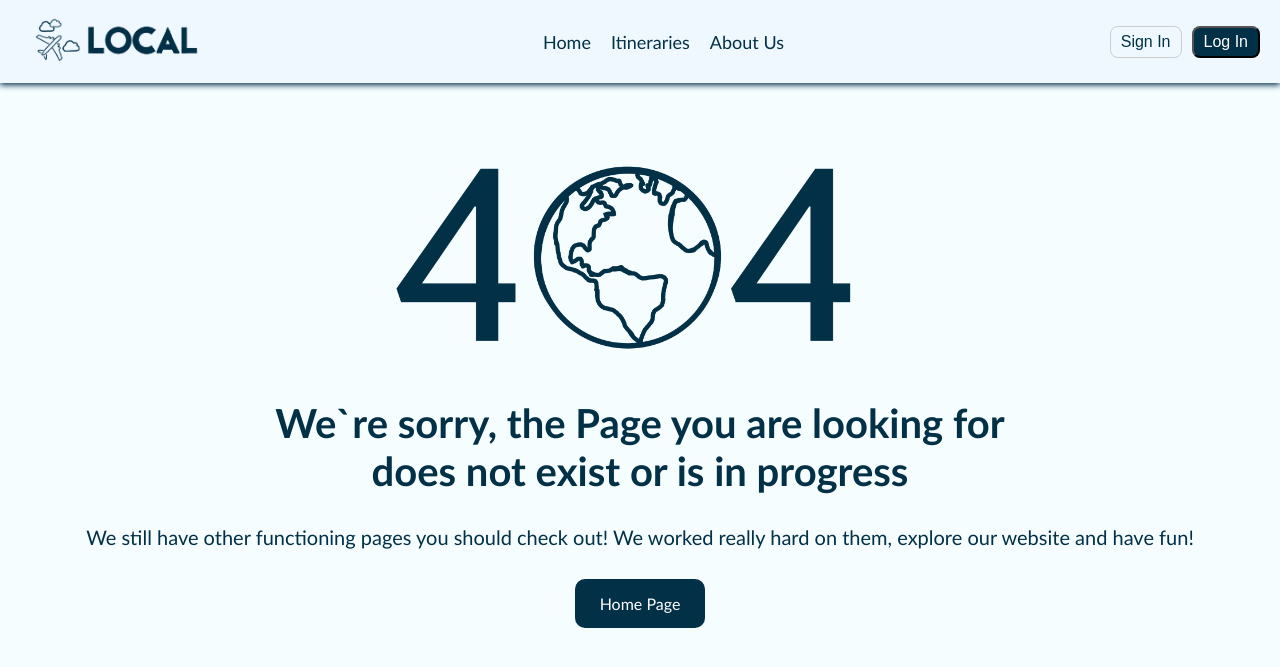
After one commit to ciaoblerto/Local, a PHP site: page /ErrorPage.html in a window 1280 px wide. The commit adds this page. Shown: the top 667 px of the page. Run offline with PHP 8.4, Linux system fonts and the light colour scheme.

Commit message:
404 Page (style only)
Error Page ende pa funksionin e tij, vetem si strukture dhe stil. Ndryshime te vogla ne stil te headerit

```diff
--- /dev/null
+++ b/ErrorPage.css
@@ -0,0 +1,32 @@
+body{
+    font-family: 'Trebuchet MS', 'Lucida Sans Unicode', 'Lucida Grande', 'Lucida Sans', Arial, sans-serif;
+    background-color: #F5FDFF;
+    color: #023047;
+}
+.errorContainer{
+    display: flex;
+    align-items: center;
+    justify-content: center;
+    flex-direction: column;
+    text-align: center;
+    margin: 30px;
+}.errorContainer img{
+    width: 500px;
+    margin: 40px;
+}
+.explanation h1{
+    font-size: 40px;
+    margin-bottom: 20px;
+}
+.explanation p{
+    font-size: 20px;
+    margin: 30px;
+}
+.redirect-button{
+    padding: 15px 25px;
+    background-color:#023047 ;
+    color: white;
+    border-radius: 10px;
+    font-size: 16px;
+    text-decoration: none;
+}
--- /dev/null
+++ b/ErrorPage.html
@@ -0,0 +1,38 @@
+<!DOCTYPE html>
+<html lang="en">
+<head>
+    <meta charset="UTF-8">
+    <meta name="viewport" content="width=device-width, initial-scale=1.0">
+    <title>404!</title>
+    <link rel="stylesheet" href="header.css">
+    <link rel="stylesheet" href="ErrorPage.css">
+</head>
+<body>
+    <header class="header">
+        <div class="logoContainer">
+            <img src="/assets/logo.png" alt="localLogo">
+        </div>
+
+        <nav class="navLinks">
+            <a href="HomePage.html">Home</a>
+            <a href="Itineraries.html">Itineraries</a>
+            <a href="AboutUs.html">About Us</a>
+        </nav>
+        <div class="registerButtons">
+            <button class="signIn">Sign In</button>
+            <button class="logIn">Log In</button>
+        </div>
+        <button class="hamburgerMenu" aria-label="Toggle menu">
+            ☰
+        </button>
+    </header>
+    <div class="errorContainer">
+        <img src="/assets/404.png" alt="404image">
+        <div class="explanation">
+            <h1>We`re sorry, the Page you are looking for <br> does not exist or is in progress</h1>
+            <p>We still have other functioning pages you should check out! We worked really hard on them, explore our website and have fun!</p>
+        </div>
+        <a href="HomePage.html" class="redirect-button">Home Page</a>
+    </div>
+</body>
+</html>
--- a/header.css
+++ b/header.css
@@ -1,4 +1,8 @@
-
+* {
+    margin: 0;
+    padding: 0;
+    box-sizing: border-box;
+}
 .header {
     display: flex;
     align-items: center;
@@ -25,6 +29,10 @@
     color: #023047;
     text-decoration: none;
     font-size: 18px;
+    transition: color 0.3s ease;
+}
+.navLinks a:hover {
+    color: #0b6b9b;
 }
 
 .registerButtons {
@@ -35,7 +43,7 @@
 .signIn, .logIn {
     padding: 5px 10px;
     font-size: 16px;
-    border-radius: 5px;
+    border-radius: 8px;
     cursor: pointer;
 }
 
```
Also changed, not shown: assets/404.png (added).
